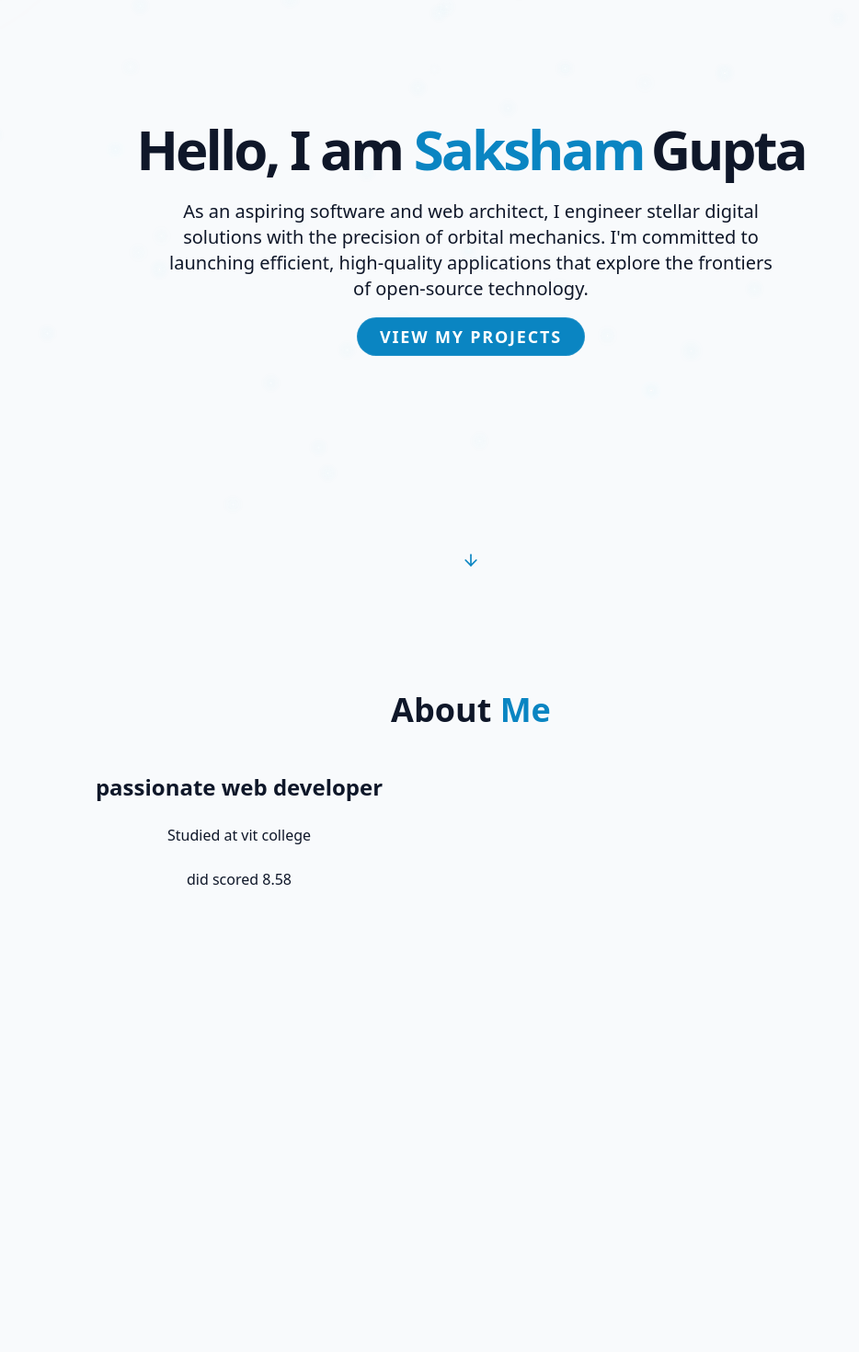
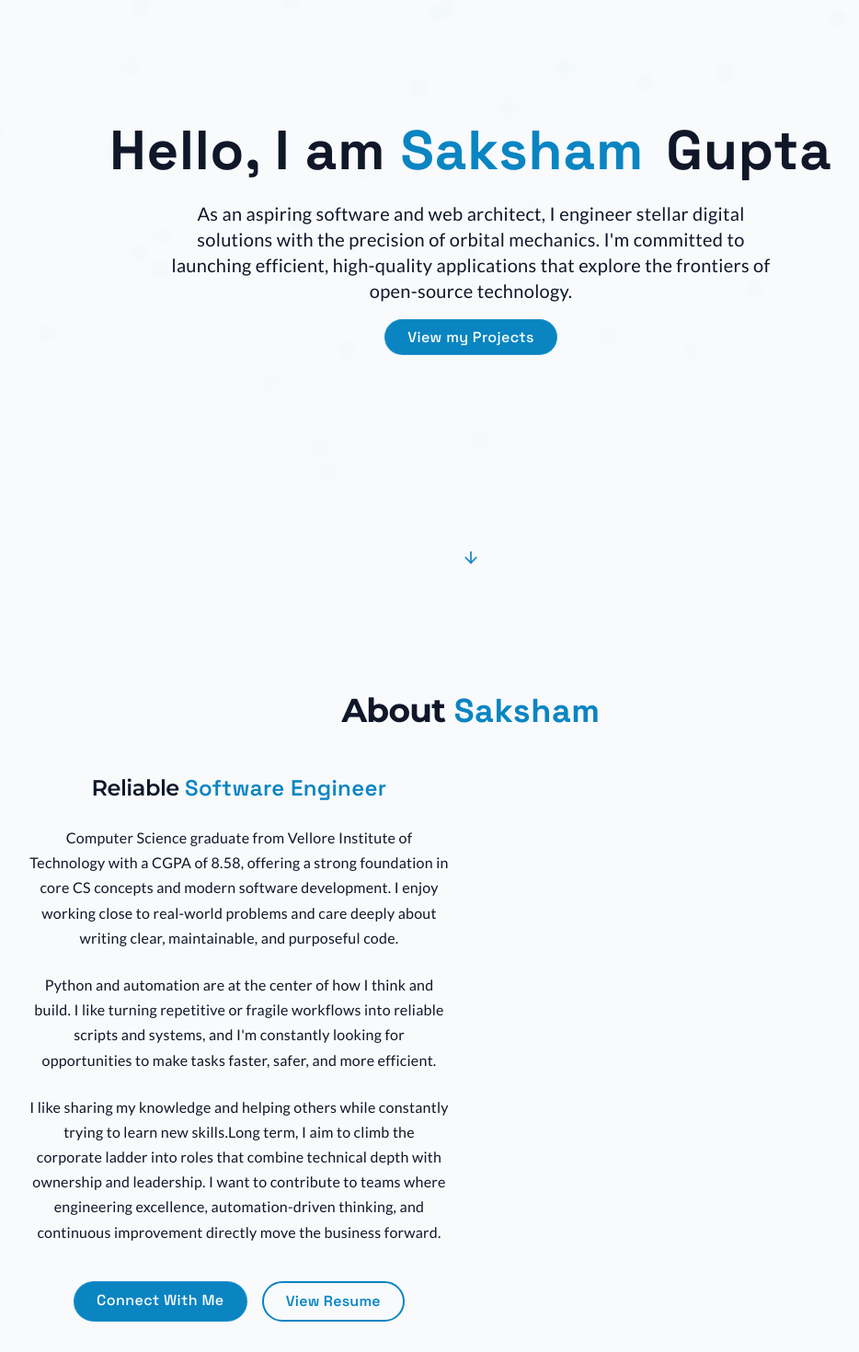
Before and after one commit to ERSA-14/ERSA_portfolio, a React (Vite) app: page / in a window 1280 px wide. Shown: the part 240-1710 px from the top of the page at 92% size, without its empty margins (128-1062 px from the left). Before the commit the page ends 1304 px from the top, so only its background shows below. Built offline with nearby package versions, Linux system fonts and the light colour scheme; no server answers.

Commit message:
feat: Add initial portfolio structure with core UI components, global styles, and resume asset.

```diff
--- a/src/components/AboutMe.jsx
+++ b/src/components/AboutMe.jsx
@@ -5,27 +5,37 @@ export const AboutMe = () => {
             <div className="container mx-auto max-w-5xl">
                 <h2 className="text-3xl md:text-4xl font-bold mb-12 text-center">
                     About <span className="text-primary">
-                        Me
+                    Saksham
                     </span>
 
                 </h2>
                 <div className="grid grid-cols-1 md:grid-cols-2 gap-12 items-center">
                     <div id="AboutMe" className="space-y-6">
                         <h3 className="text-2xl font-semibold">
-                            passionate web developer
+                        Reliable <span className="text-primary">Software Engineer</span>
                         </h3>
 
                         <p className="text-muted-foreground">
-                            Studied at vit college
+                        Computer Science graduate from Vellore Institute of Technology with a CGPA of 8.58, offering a strong foundation in core CS concepts and modern software development. I enjoy working close to real-world problems and care deeply about writing clear, maintainable, and purposeful code.
                         </p>
 
                         <p className="text-muted-foreground">
-                            did scored 8.58
+                        Python and automation are at the center of how I think and build. I like turning repetitive or fragile workflows into reliable scripts and systems, and I'm constantly looking for opportunities to make tasks faster, safer, and more efficient.
                         </p>
+
+
+                        <p className="text-muted-foreground">
+                        I like sharing my knowledge and helping others while constantly trying to learn new skills.Long term, I aim to climb the corporate ladder into roles that combine technical depth with ownership and leadership. I want to contribute to teams where engineering excellence, automation-driven thinking, and continuous improvement directly move the business forward.
+                        </p>
+
+                        <div className="flex flex-col sm:flex-row gap-4 pt-4 justify-center">
+                        <a href="#contact" className="cosmic-button">Connect With Me</a>
+                        <a href="src\assets\Resume3.pdf" target="_blank" rel="noopener noreferrer" className="px-6 py-2 rounded-full border-2 border-primary text-primary font-semibold hover:bg-primary/15 transition-colors duration-300 hover:scale-105 ease-in-out">View Resume</a>
+                        </div>
 
                     </div>
 
-                    <div id="skills">
+                    <div id="skills" className="flex flex-col sm:flex-row gap-4 pt-4 justify-center">
 
                     </div>
 
--- a/src/components/HomePage.jsx
+++ b/src/components/HomePage.jsx
@@ -8,14 +8,16 @@ export const HomePage = () => {
                     <h1 className="text-4xl md:text-6xl font-bold tracking-tighter">
                         <span className="opacity-0 animate-fade-in">Hello, I am</span>
                         <span className="text-primary opacity-0 animate-fade-in-delay-1">{" "}Saksham</span>
-                        <span className="text-gradient ml-2 opacity-0 animate-fade-in-delay-2">{""}Gupta</span>
+                        <span className="text-gradient ml-2 opacity-0 animate-fade-in-delay-2">{" "}Gupta</span>
                     </h1>
                     <p className="text-lg md:text-xl text-muted-foreground max-w-2xl mx-auto opacity-0 animate-fade-in-delay-3">
                         As an aspiring software and web architect, I engineer stellar digital solutions with the precision of orbital mechanics. I'm committed to launching efficient, high-quality applications that explore the frontiers of open-source technology.
+                        <span>{" "}</span>{" "}
+                        {" "}
                     </p>
 
                     <div className="opacity-0 animate-fade-in-delay-4">
-                        <a href="#Projects" className="cosmic-button font-bold uppercase tracking-widest text-base md:text-lg">
+                        <a href="#Projects" className="cosmic-button">
                             View my Projects
                         </a>
                     </div>
--- a/src/components/NavBar.jsx
+++ b/src/components/NavBar.jsx
@@ -50,7 +50,7 @@ export const NavBar = () => {
               {item.name}
             </a>
           ))}
-          <a href="#Contact" className="available-button">
+          <a href="#Contact" className="available-button hover:scale-105">
             <span className="relative flex h-2 w-2">
               <span className="animate-ping absolute inline-flex h-full w-full rounded-full bg-emerald-300 opacity-50"></span>
               <span className="relative inline-flex rounded-full h-2 w-2 bg-emerald-300 dark:bg-emerald-400"></span>
--- a/src/index.css
+++ b/src/index.css
@@ -1,3 +1,6 @@
+/* Import unique, readable font with excellent character spacing */
+@import url('https://fonts.googleapis.com/css2?family=Space+Grotesk:wght@300;400;500;600;700&family=Lato:wght@300;400;700&family=Montserrat:wght@400;500;600;700;800&display=swap');
+
 @import "tailwindcss";
 
 @theme {
@@ -94,6 +97,8 @@
 
   * {
     @apply border-border;
+    font-family: 'Space Grotesk', -apple-system, BlinkMacSystemFont, 'Segoe UI', system-ui, sans-serif;
+    letter-spacing: 0.015em;
   }
 
   html {
@@ -102,7 +107,21 @@
 
   body {
     @apply bg-background text-foreground transition-colors duration-300;
-    font-feature-settings:"rlig" 1, "calt" 1;
+    font-feature-settings: "rlig" 1, "calt" 1;
+    -webkit-font-smoothing: antialiased;
+    -moz-osx-font-smoothing: grayscale;
+  }
+
+  p {
+    font-family: 'Lato', -apple-system, BlinkMacSystemFont, 'Segoe UI', system-ui, sans-serif;
+    font-weight: 400;
+    line-height: 1.7;
+  }
+
+  h1, h2, h3, h4, h5, h6 {
+    font-family: 'Montserrat', -apple-system, BlinkMacSystemFont, 'Segoe UI', system-ui, sans-serif;
+    font-weight: 700;
+    letter-spacing: -0.02em;
   }
 }
 
@@ -191,11 +210,12 @@
   box-shadow: 0 0 5px #26ff00, 0 0 15px rgba(38, 255, 0, 0.5);
 }
 
-/* Hover swaps to dark style */
+/* Hover effect for "Available to work" button - darker background (light green tint), reduced glow */
 .available-button:hover {
-  @apply bg-black text-white;
+  @apply transition-all;
+  background-color: #f0fdf4;
   border-color: #26ff00;
-  box-shadow: 0 0 5px #26ff00, 0 0 15px rgba(38, 255, 0, 0.5);
+  box-shadow: 0 0 6px #aaffaa, 0 0 12px rgba(170, 255, 170, 0.4), inset 0 0 5px rgba(38, 255, 0, 0.05);
 }
 
 /* Dark mode base */
@@ -205,9 +225,11 @@
   box-shadow: 0 0 5px #26ff00, 0 0 15px rgba(38, 255, 0, 0.5);
 }
 
-/* Hover in dark mode swaps to light style */
+/* Hover in dark mode - glass-like light green tint (darker/more transparent), reduced glow */
 .dark .available-button:hover {
-  @apply bg-white text-black;
-  border-color: #26ff00;
-  box-shadow: 0 0 5px #26ff00, 0 0 15px rgba(38, 255, 0, 0.5);
+  @apply transition-all text-white;
+  background-color: rgba(38, 255, 0, 0.1);
+  border-color: #1eb300;
+  box-shadow: 0 0 4px #1eb300, 0 0 10px rgba(38, 255, 0, 0.3), inset 0 0 5px rgba(38, 255, 0, 0.1);
+  backdrop-filter: blur(4px);
 }
```
Also changed, not shown: 1 other file (tests, documents, lock files or other folders).
